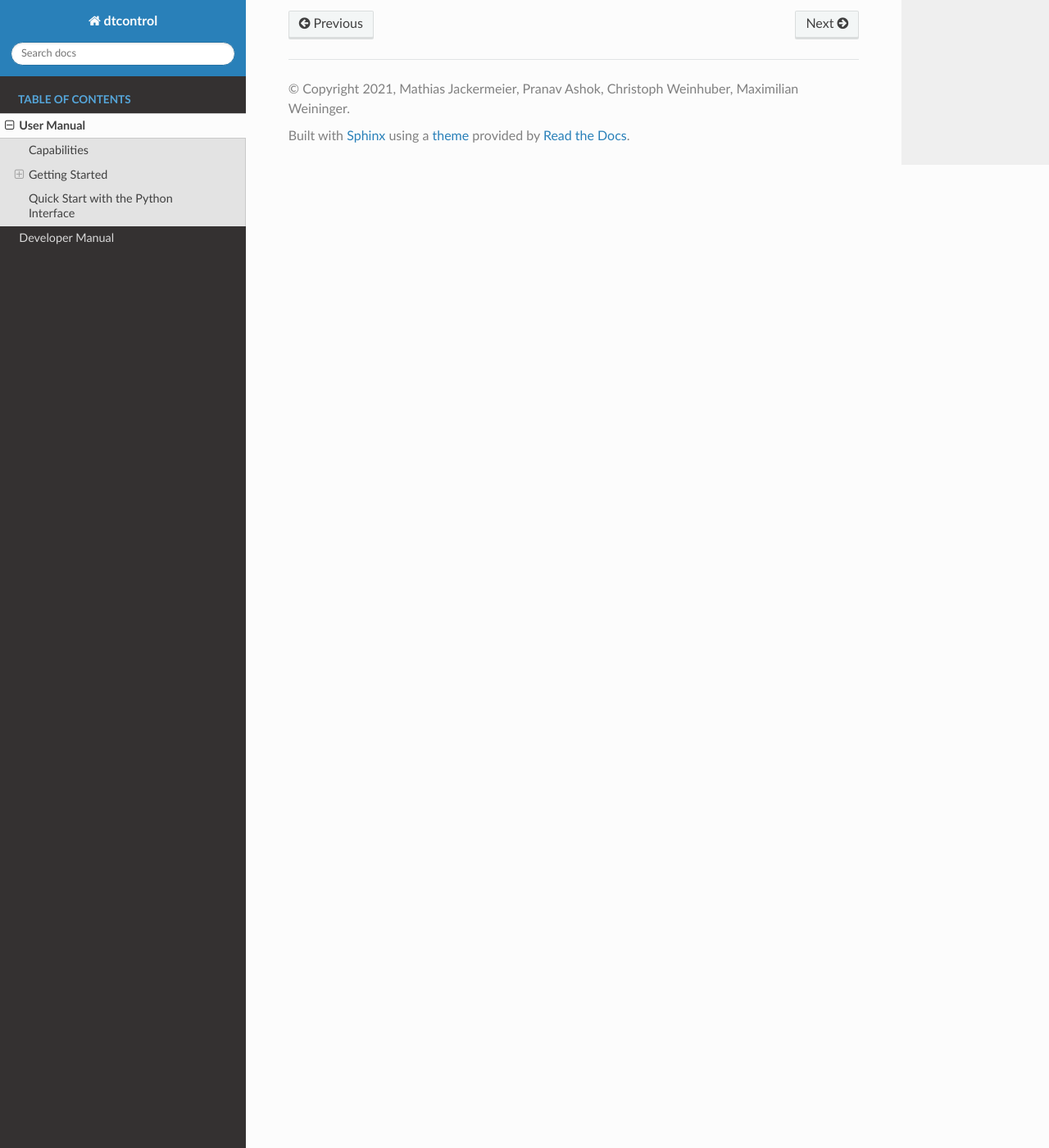
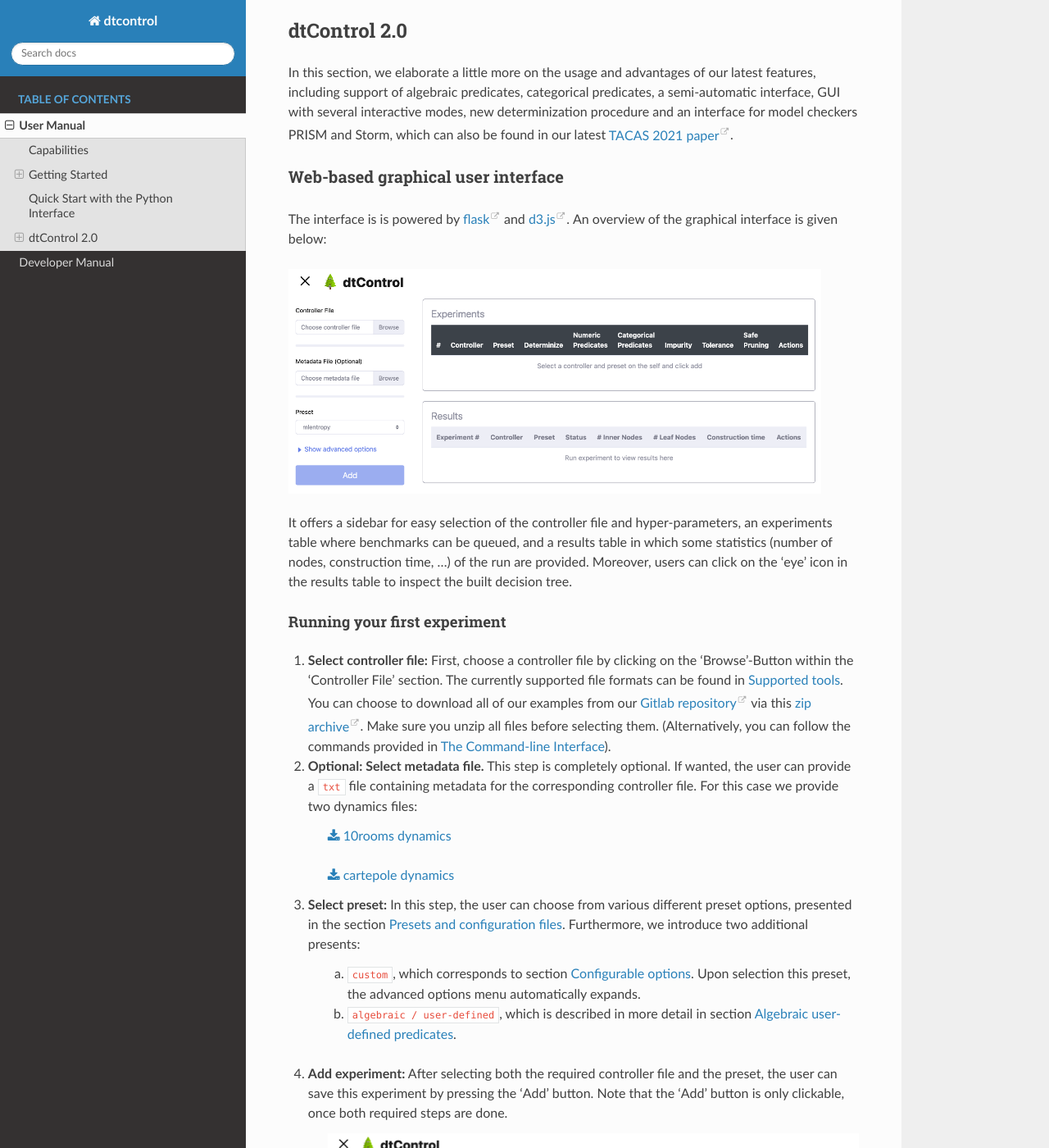
Before and after one commit to hobborg/dtControl, a Sphinx documentation site: the page built from docs/source/userman.rst, in a window 1280 px wide and 1400 px high, scrolled down 11083 px. Shown: the whole window at 82% size. Built offline with Sphinx 7.4.7 and the Read the Docs theme 2.0.0, drawn with Linux system fonts in a browser that asks for light colours; cross-references to code outside the pages are shown as plain code; some of the changed text lies outside the part shown.

Commit message:
added chapter with instructions on dtControl's new GUI

```diff
--- /dev/null
+++ b/docs/source/files/10room_dynamics.txt
@@ -0,0 +1,21 @@
+Parameters:
+a=0.05
+ae2=0.005
+ae5=0.005
+ae=0.0033
+ah=0.0036
+te=12
+th=100
+tau=1
+
+Dynamics:
+dx_0=(-a-ae)*x_0+a*x_1+ae*te
+dx_1=(-4*a-ae2-ah*u_0)*x_1+a*x_0+a*x_6+a*x_8+a*x_2+ae2*te+ah*th*u_0
+dx_2=(-2*a-ae)*x_2+a*x_1+a*x_3+ae*te
+dx_3=(-2*a-ae)*x_3+a*x_2+a*x_4+ae*te
+dx_4=(-4*a-ae5-ah*u_1)*x_4+a*x_3+a*x_7+a*x_5+a*x_9+ae5*te+ah*th*u_1
+dx_5=(-a-ae)*x_5+a*x_4+ae*te
+dx_6=(-a-ae)*x_6+a*x_1+ae*te
+dx_7=(-a-ae)*x_7+a*x_4+ae*te
+dx_8=(-a-ae)*x_8+a*x_1+ae*te
+dx_9=(-a-ae)*x_9+a*x_4+ae*te
--- /dev/null
+++ b/docs/source/files/cartpoledynamics.txt
@@ -0,0 +1,27 @@
+Parameters:
+tau = 0.3
+omega = 1
+ga = 0.0125
+
+Dynamics:
+dx_0=x_1
+dx_1=(-omega*omega*(sin(x_0)+u_0*cos(x_0))-2*ga*x_1)
+
+
+
+
+
+
+#Predicate ideas
+c_0 < -1 * sin(x_0) + cos(x_0) - 0.025*x_1
+c_0 > -1 * sin(x_0) + cos(x_0) - 0.025*x_1
+c_0 > -1 * sin(x_0) - 0.025*x_1
+c_0 < -1 * sin(x_0) - 0.025*x_1
+
+0.025*x_1 + sin(x_0) - cos(x_0) - 0.8 < 0
+
+If abs of x_1 is large, try to reduce it.
+Abs(x_1) > 0.25461
+
+If x_1 is positive, we need the negative actions and vice versa
+x_1>0
--- a/docs/source/userman.rst
+++ b/docs/source/userman.rst
@@ -106,6 +106,8 @@
 Input format
 ^^^^^^^^^^^^
 
+.. _supported-tools:
+
 Supported tools
 """""""""""""""
 
@@ -171,6 +173,8 @@
     }
 
 This configuration provides the information that the two variables are ``clock`` and ``state``, the first of which is numeric and the second of which is categorical. Furthermore, a ``state`` of 0 corresponds to ``start_start``, a state of 1 to ``fast_start``, and so on. Note that, for PRISM models, dtControl automatically parses the names of the actions and it is thus not necessary to provide a ``y_category_names`` entry.
+
+.. _the-command-line-interface:
 
 The Command-line Interface
 ^^^^^^^^^^^^^^^^^^^^^^^^^^^
@@ -291,6 +295,8 @@
 #. **tolerance** is a floating point value relevant only when choosing the ``valuegrouping`` categorical predicate.
 
 #. **safe-pruning** decides whether to post-process the decision tree as specified in `Ashok et. al. (2019) <https://link.springer.com/chapter/10.1007%2F978-3-030-30281-8_9>`_.
+
+.. _creating-own-presets:
 
 """""""""""""""""""""""""
 Creating your own presets
@@ -457,3 +463,72 @@
 - The ``ScaledBincount`` impurity measure with a custom scaling function
 
 The easiest way to get more information on the methods available in the Python interface is to directly browse the `source code <https://gitlab.lrz.de/i7/dtcontrol/-/tree/master/dtcontrol>`_ of dtControl.
+
+
+dtControl 2.0
+-----------------------------------
+In this section, we elaborate a little more on the usage and advantages of our latest features, including support of algebraic predicates, categorical predicates, a semi-automatic interface, GUI with several interactive modes, new determinization procedure and an interface for model checkers PRISM and Storm, which can also be found in our latest `TACAS 2021 paper <https://arxiv.org/abs/2101.07202>`_.
+
+Web-based graphical user interface
+^^^^^^^^^^^^^^^^^^^^^^^^^^^^^^^^^^^^
+The interface is is powered by `flask <https://flask.palletsprojects.com/en/1.1.x/>`_ and `d3.js <https://d3js.org/>`_.
+An overview of the graphical interface is given below:
+
+.. image:: img/interface_start.png
+  :width: 650
+  :alt: screenshot of the web-based graphical user interface
+
+It offers a sidebar for easy selection of the controller file and hyper-parameters, an experiments table where benchmarks can be queued, and a results table in which some statistics (number of nodes, construction time, ...) of the run are provided.
+Moreover, users can click on the 'eye' icon in the results table to inspect the built decision tree.
+
+Running your first experiment
+"""""""""""""""""""""""""""""""
+
+#. **Select controller file:** First, choose a controller file by clicking on the 'Browse'-Button within the 'Controller File' section. The currently supported file formats can be found in :ref:`supported-tools`. You can choose to download all of our examples from our `Gitlab repository <https://gitlab.lrz.de/i7/dtcontrol-examples>`_ via this `zip archive <https://gitlab.lrz.de/i7/dtcontrol-examples/-/archive/master/dtcontrol-examples-master.zip>`_. Make sure you unzip all files before selecting them. (Alternatively, you can follow the commands provided in :ref:`the-command-line-interface`).
+
+
+
+#. **Optional: Select metadata file.** This step is completely optional. If wanted, the user can provide a ``txt`` file containing metadata for the corresponding controller file. For this case we provide two dynamics files:
+
+        :download:`10rooms dynamics <files/10room_dynamics.txt>`
+
+        :download:`cartepole dynamics <files/cartpoledynamics.txt>`
+
+#. **Select preset:** In this step, the user can choose from various different preset options, presented in the section :ref:`presets-and-configuration-files`. Furthermore, we introduce two additional presents:
+
+        a. ``custom``, which corresponds to section :ref:`configurable-options`. Upon selection this preset, the advanced options menu automatically expands.
+        b. ``algebraic / user-defined``, which is described in more detail in section :ref:`algebraic-predicates`.
+
+#. **Add experiment:** After selecting both the required controller file and the preset, the user can save this experiment by pressing the 'Add' button. Note that the 'Add' button is only clickable, once both required steps are done.
+
+        .. image:: img/interface_experiment.png
+            :width: 650
+            :alt: screenshot of the web-based graphical user interface with an added experiment
+
+#. **Run/ delete experiment:** After successfully adding an experiment, the corresponding experiment can be executed by pressing :fa:`play` or deleted by pressing :fa:`trash`. Alternatively, if there are several different experiments, the user can execute all of them by pressing the ':fa:`play` Run all' button.
+
+        .. image:: img/interface_result.png
+            :width: 650
+            :alt: screenshot of the web-based graphical user interface with a finished experiment
+
+    Once the computation is finished, the experiment will appear in the results section. The experiment can be inspected by clicking :fa:`eye`. By pressing this button, the user exits the start page and enters the 'Inspection' mode.
+
+
+Inspecting your first result
+""""""""""""""""""""""""""""""
+
+TODO
+
+#. **Select controller file:** In order to enter the 'Inspection' mode, the user has to click the :fa:`eye` symbol. Upon clicking, the user will
+
+Editing your first result
+"""""""""""""""""""""""""""
+
+TODO
+
+.. _algebraic-predicates:
+
+Algebraic user-defined predicates
+^^^^^^^^^^^^^^^^^^^^^^^^^^^^^^^^^^^
+
+TODO
```
Also changed, not shown: other parts of docs/source/userman.rst (+2 -2 lines), docs/source/img/interface_experiment.png (added), docs/source/img/interface_result.png (added), docs/source/img/interface_start.png (added).
